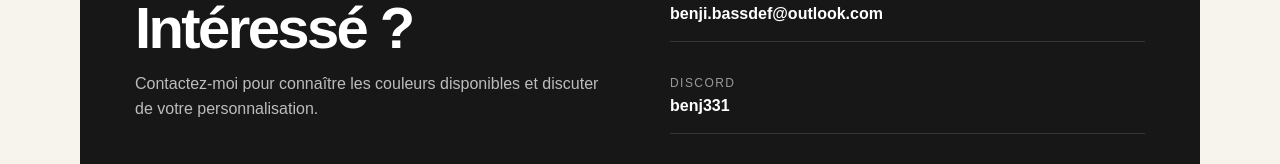
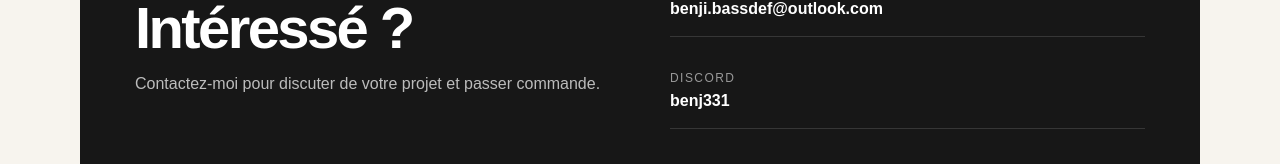
Before and after one commit to benbassignot-byte/Site-OPTCG, a Next.js app: page / in a window 1280 px wide. Shown: the part 4036-4200 px from the top of the page. Built offline with nearby package versions, Linux system fonts and the light colour scheme.

Commit message:
Update contact message

```diff
--- a/app/page.tsx
+++ b/app/page.tsx
@@ -85,7 +85,6 @@ export default function Home() {
         </div>
       </section>
 
-
       <section className="prices-section">
         <div className="container">
           <div className="section-heading">
@@ -163,7 +162,7 @@ export default function Home() {
           <div>
             <p className="eyebrow">CONTACT</p>
             <h2>Intéressé ?</h2>
-            <p>Contactez-moi pour connaître les couleurs disponibles et discuter de votre personnalisation.</p>
+            <p>Contactez-moi pour discuter de votre projet et passer commande.</p>
           </div>
           <div className="contact-links">
             <a href="mailto:benji.bassdef@outlook.com">
```
